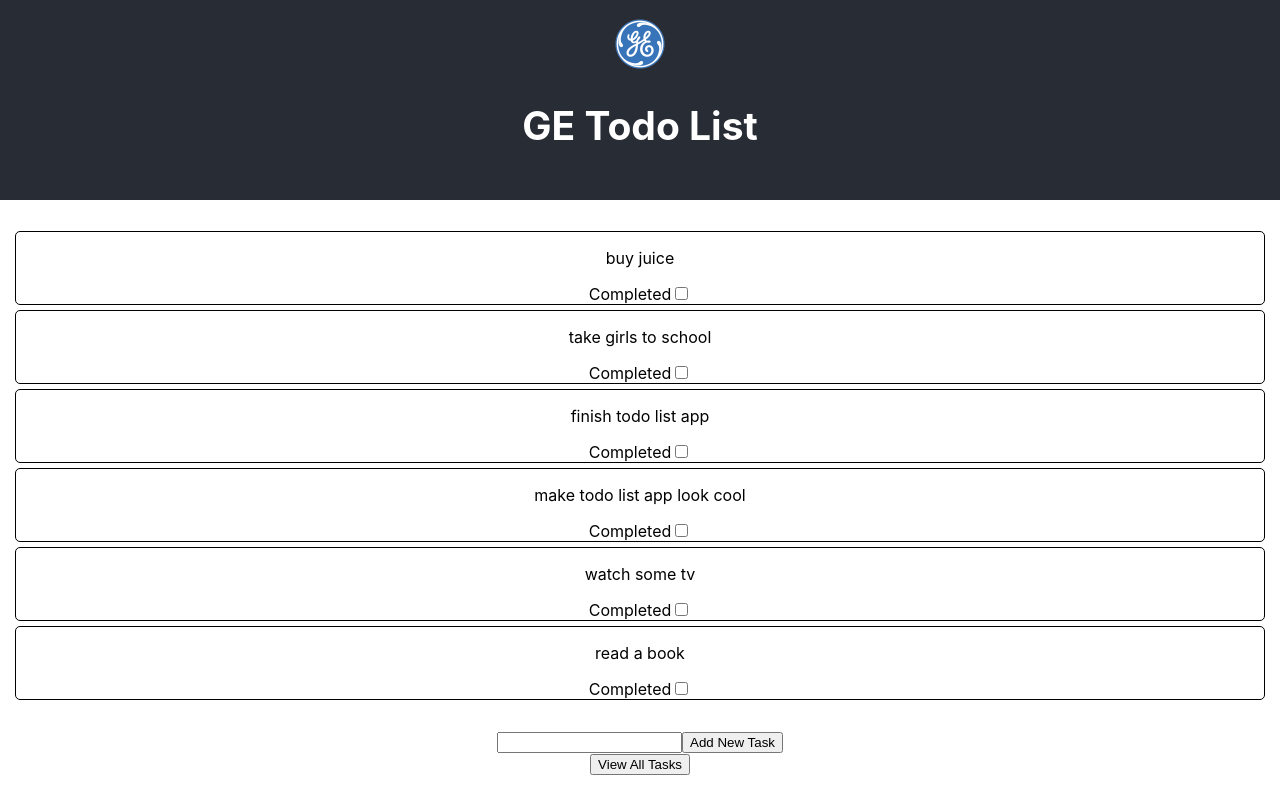
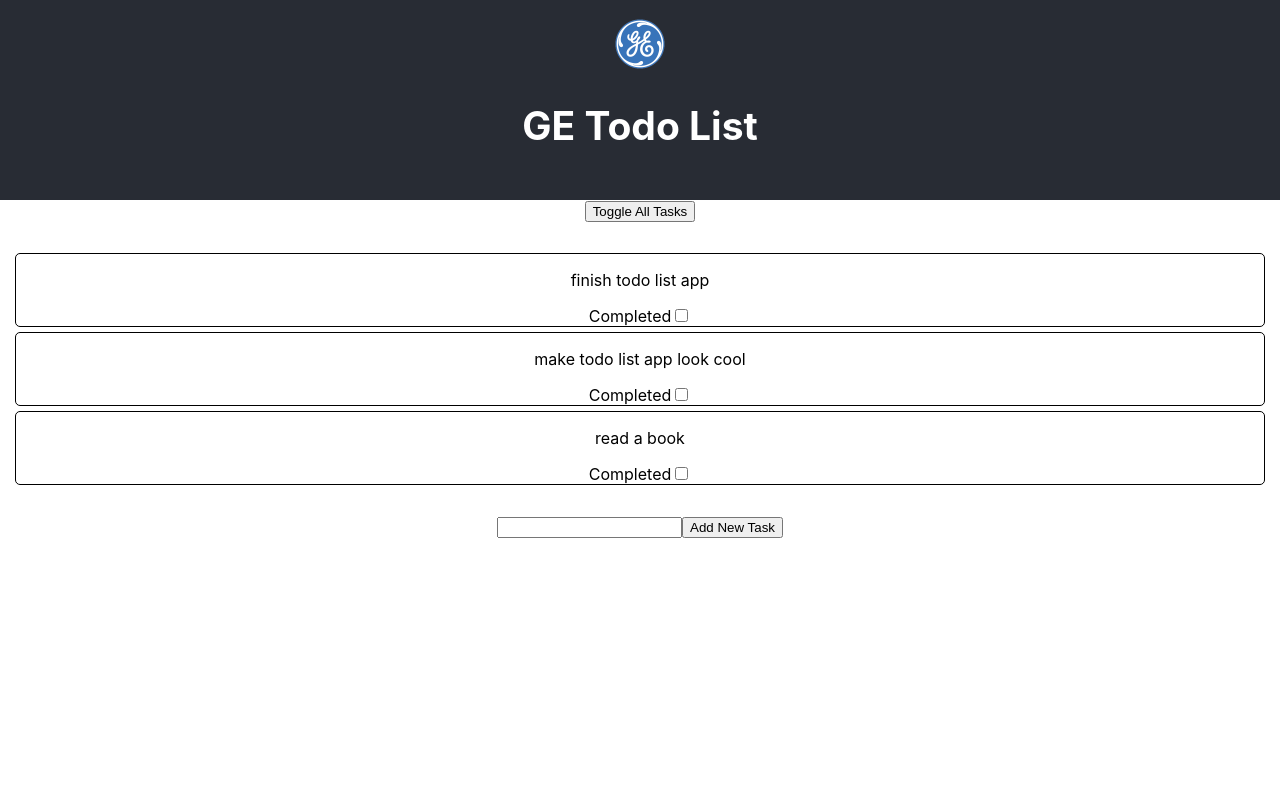
Before and after one commit to nbkm8y5/todolistreact, a React (Create React App) app: page / in a window 1280 px wide. Built offline with nearby package versions, Linux system fonts and the light colour scheme.

Commit message:
fixes #4

```diff
--- a/src/TodoList.js
+++ b/src/TodoList.js
@@ -7,12 +7,12 @@ var todoListLocalArray = [
     {
         'id': 0,
         'description': 'buy juice',
-        'completed': false
+        'completed': true
     },
     {
         'id': 1,
         'description': 'take girls to school',
-        'completed': false
+        'completed': true
     },
     {
         'id': 2,
@@ -27,7 +27,7 @@ var todoListLocalArray = [
     {
         'id': 5,
         'description': 'watch some tv',
-        'completed': false
+        'completed': true
     },
     {
         'id': 6,
@@ -42,17 +42,13 @@ class TodoList extends Component {
         viewAllTasks: false
     }
 
-    stateHandler = () => {
-        console.log("state handler called")
-    }
-
     render() {
         var listItems;
         const completeTaskList = this.state.todoListArray;
 
         if(this.state.viewAllTasks){
             listItems = completeTaskList.map((l) =>
-                <TodoListTask key={l.id} description={l.description} completed={l.completed} stateHandler={this.stateHandler}></TodoListTask>
+                <TodoListTask key={l.id} id={l.id} description={l.description} completed={l.completed} taskCompletedCheckBoxStateHandler={this.taskCompletedCheckBoxStateHandler}></TodoListTask>
             )
         }else{
             var uncompletedTaskList = [];
@@ -62,12 +58,13 @@ class TodoList extends Component {
                 }
             })
             listItems = uncompletedTaskList.map((l) =>
-                <TodoListTask key={l.id} description={l.description} completed={l.completed} stateHandler={this.stateHandler}></TodoListTask>
+                <TodoListTask key={l.id} id={l.id} description={l.description} completed={l.completed} taskCompletedCheckBoxStateHandler={this.taskCompletedCheckBoxStateHandler}></TodoListTask>
             )
         }
 
         return (
             <div>
+                <button onClick={this.viewAllTasks}>Toggle All Tasks</button>
                 <ul>
                     {listItems}
                 </ul>
@@ -78,7 +75,6 @@ class TodoList extends Component {
                         </label>
                         <input type="submit" value="Add New Task"/>
                     </form>
-                    <button onClick={this.viewAllTasks}>View All Tasks</button>
                 </div>
             </div>
         )
@@ -94,7 +90,7 @@ class TodoList extends Component {
         event.preventDefault();
 
         var tempTodoListItem = {
-            'id': todoListLocalArray.length + 1,
+            'id': todoListLocalArray.length,
             'description': this.state.newTask,
             'completed': false
         }
@@ -127,12 +123,27 @@ class TodoList extends Component {
         })
     }
 
-    markTaskComplete = () => {
-
+    /**
+     * provides id of task item where completion checkbox was toggled to change state in parent or
+     * in this case grandparent
+     */
+    taskCompletedCheckBoxStateHandler = (id) => {
+        this.toggleTaskComplete(id)
     }
 
-    markTaskIncomplete = () => {
-
+      /**
+     * toggles completed tasks
+     */
+    toggleTaskComplete = (id) => {
+        const listArray = this.state.todoListArray
+        for (var i in listArray){
+            if(listArray[i].id === id){
+                listArray[i].completed = !listArray[i].completed
+            }
+        }
+        this.setState({
+            todoListArray: listArray
+        })
     }
 }
 
--- a/src/TodoListCompletionCheckbox.js
+++ b/src/TodoListCompletionCheckbox.js
@@ -1,5 +1,6 @@
 
 import React, {Component} from 'react';
+import PropTypes from 'prop-types';
 import './css/TodoListCompletionCheckbox.css'
 
 
@@ -14,14 +15,16 @@ class TodoListCompletionCheckbox extends Component{
         )
     }
 
+    /**
+     * passes id of task item that toggled completion to update state in grandparent
+     */
     checkBoxToggled = () => {
-        console.log("Checkbox toggled")
-        this.props.stateHandler()
+        this.props.taskCompletedCheckBoxStateHandler(this.props.id)
     }
 }
 
-// TodoListCompletionCheckbox.PropTypes = {
-//     stateHandler: React.PropTypes.function
-// }
+TodoListCompletionCheckbox.propTypes = {
+    taskCompletedCheckBoxStateHandler : PropTypes.func
+}
 
 export default TodoListCompletionCheckbox;
--- a/src/TodoListTask.js
+++ b/src/TodoListTask.js
@@ -1,6 +1,5 @@
 
 import React, {Component} from 'react';
-import PropTypes from 'prop-types';
 import './css/TodoListTask.css'
 import TodoListCompletionCheckbox from './TodoListCompletionCheckbox'
 
@@ -10,19 +9,10 @@ class TodoListTask extends Component{
         return(
             <li className="listItem">
                 <p>{this.props.description}</p>
-                <TodoListCompletionCheckbox completed={this.props.completed} stateHandler={this.props.stateHandler}></TodoListCompletionCheckbox>
+                <TodoListCompletionCheckbox id={this.props.id} completed={this.props.completed} taskCompletedCheckBoxStateHandler={this.props.taskCompletedCheckBoxStateHandler}></TodoListCompletionCheckbox>
             </li>
         )
     }
-
-    checkBoxToggled = () => {
-        console.log("Checkbox toggled")
-        this.props.stateHandler()
-    }
-}
-
-TodoListTask.propTypes = {
-    stateHandler: PropTypes.func
 }
 
 export default TodoListTask;
```
